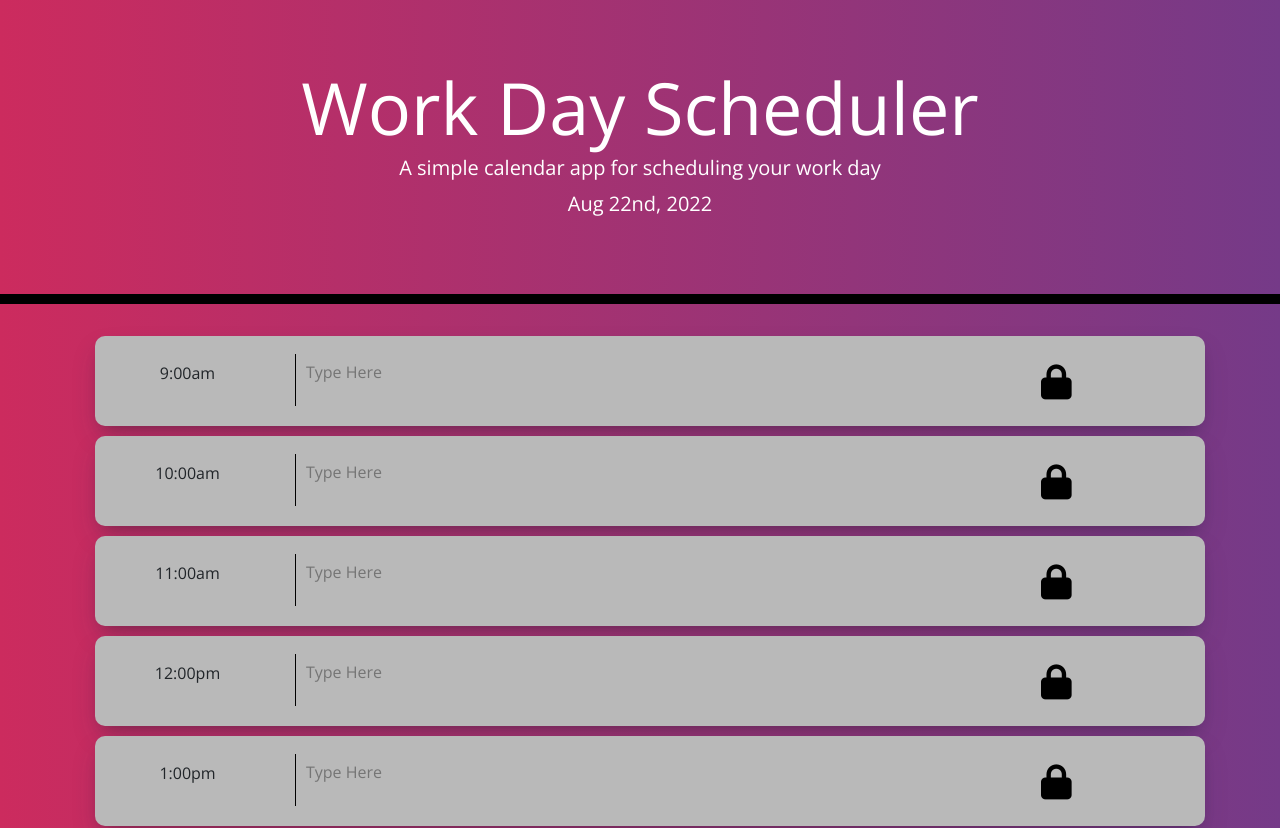
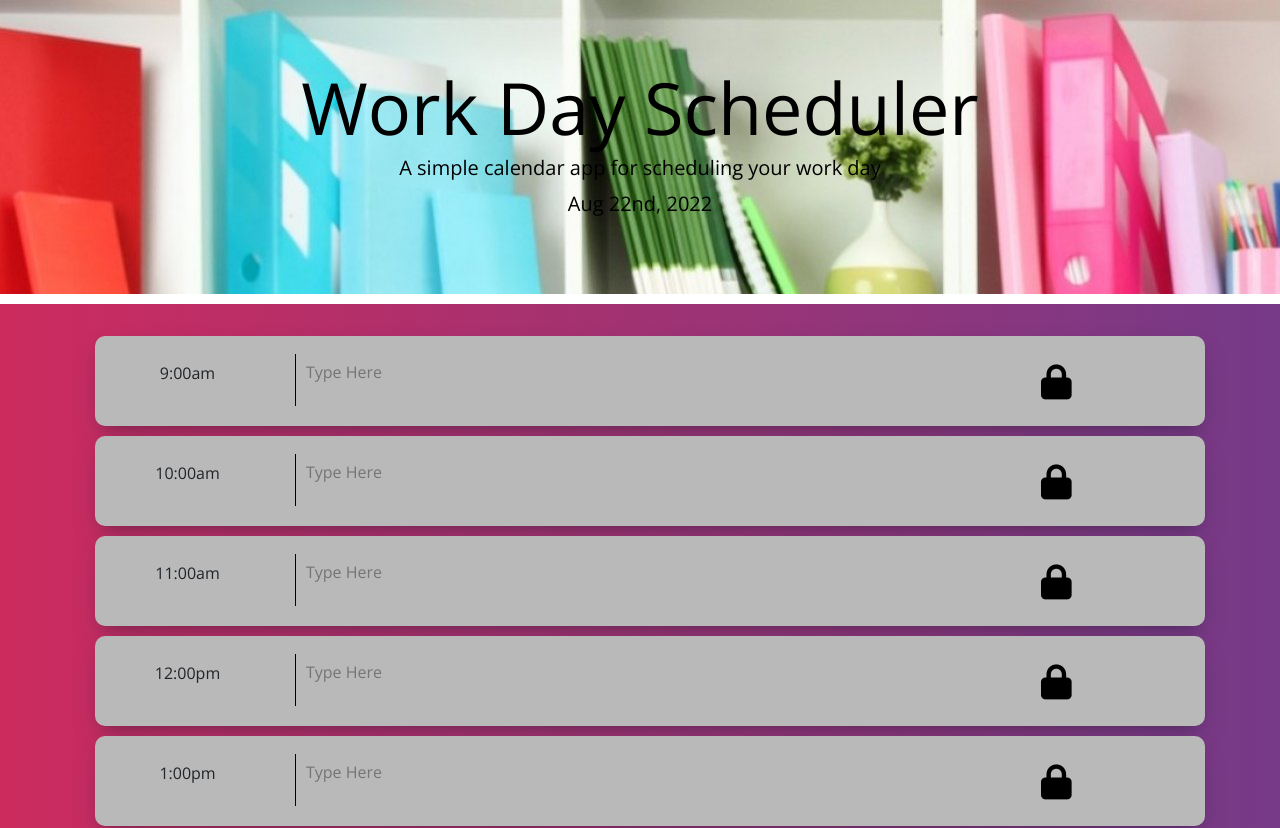
Before and after one commit to rraju002/Work-Day-Scheduler, a website: page index.html in a window 1280 px wide. Shown: the top 828 px of the page. Drawn offline with nearby package versions, Linux system fonts and the light colour scheme.

```diff
--- a/assets/css/style.css
+++ b/assets/css/style.css
@@ -18,10 +18,10 @@
   .jumbotron {
     text-align: center;
     background-color: transparent;
-    color: white;
+    color: black;
     border-radius: 0;
-    border-bottom: 10px solid black;
-    background-image: url('../Assets/images/background.jpg');
+    border-bottom: 10px solid white;
+    background-image: url('../images/background.jpeg');
   }
 
   .description {
--- /dev/null
+++ b/package.json
@@ -0,0 +1,5 @@
+{
+  "dependencies": {
+    "moment": "^2.29.4"
+  }
+}
```
Also changed, not shown: assets/js/script.js (+2 -5 lines), assets/images/background.jpeg (added), 1 other file.
